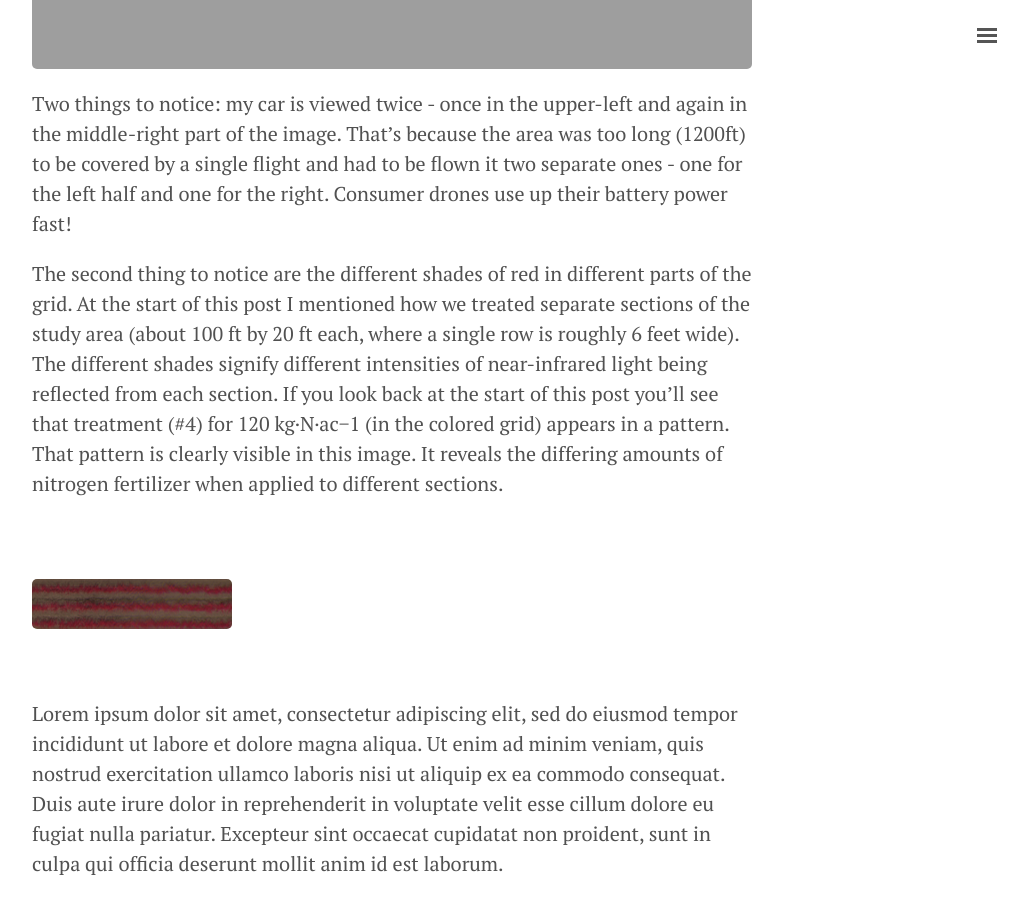
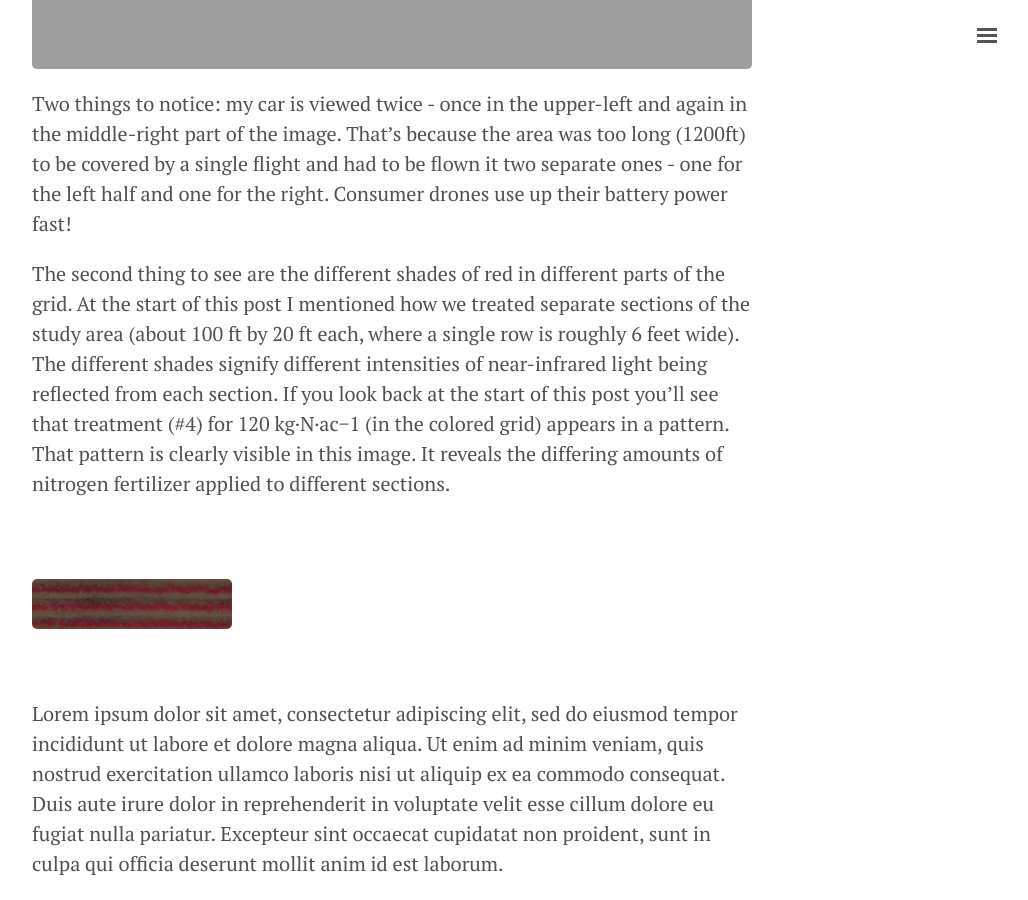
Before and after one commit to geraldmc/geraldmc.github.io, a Jekyll site: the page built from _posts/2019-02-23-predicting-yield-1.md, in a window 1280 px wide and 900 px high, scrolled down 4352 px. Shown: the whole window, without its empty margins (248-1276 px from the left). Built offline with Jekyll 4.4.1, drawn with Linux system fonts in a browser that asks for light colours.

```diff
--- a/_posts/2019-02-23-predicting-yield-1.md
+++ b/_posts/2019-02-23-predicting-yield-1.md
@@ -58,7 +58,7 @@ The process of stitching together many hundreds of smaller images, separating th
 
 Two things to notice: my car is viewed twice - once in the upper-left and again in the middle-right part of the image. That's because the area was too long (1200ft) to be covered by a single flight and had to be flown it two separate ones - one for the left half and one for the right. Consumer drones use up their battery power fast!
 
-The second thing to notice are the different shades of red in different parts of the grid. At the start of this post I mentioned how we treated separate sections of the study area (about 100 ft by 20 ft each, where a single row is roughly 6 feet wide). The different shades signify different intensities of near-infrared light being reflected from each section. If you look back at the start of this post you'll see that treatment (#4) for 120 kg·N·ac−1 (in the colored grid) appears in a pattern. That pattern is clearly visible in this image. It reveals the differing amounts of nitrogen fertilizer when applied to different sections.
+The second thing to see are the different shades of red in different parts of the grid. At the start of this post I mentioned how we treated separate sections of the study area (about 100 ft by 20 ft each, where a single row is roughly 6 feet wide). The different shades signify different intensities of near-infrared light being reflected from each section. If you look back at the start of this post you'll see that treatment (#4) for 120 kg·N·ac−1 (in the colored grid) appears in a pattern. That pattern is clearly visible in this image. It reveals the differing amounts of nitrogen fertilizer applied to different sections.
 
 <br />
 ![CIR Section 001]({{ site.url }}/assets/2017-04-25_001_3_CIR.png){:height="50px" width="200px"}
```
